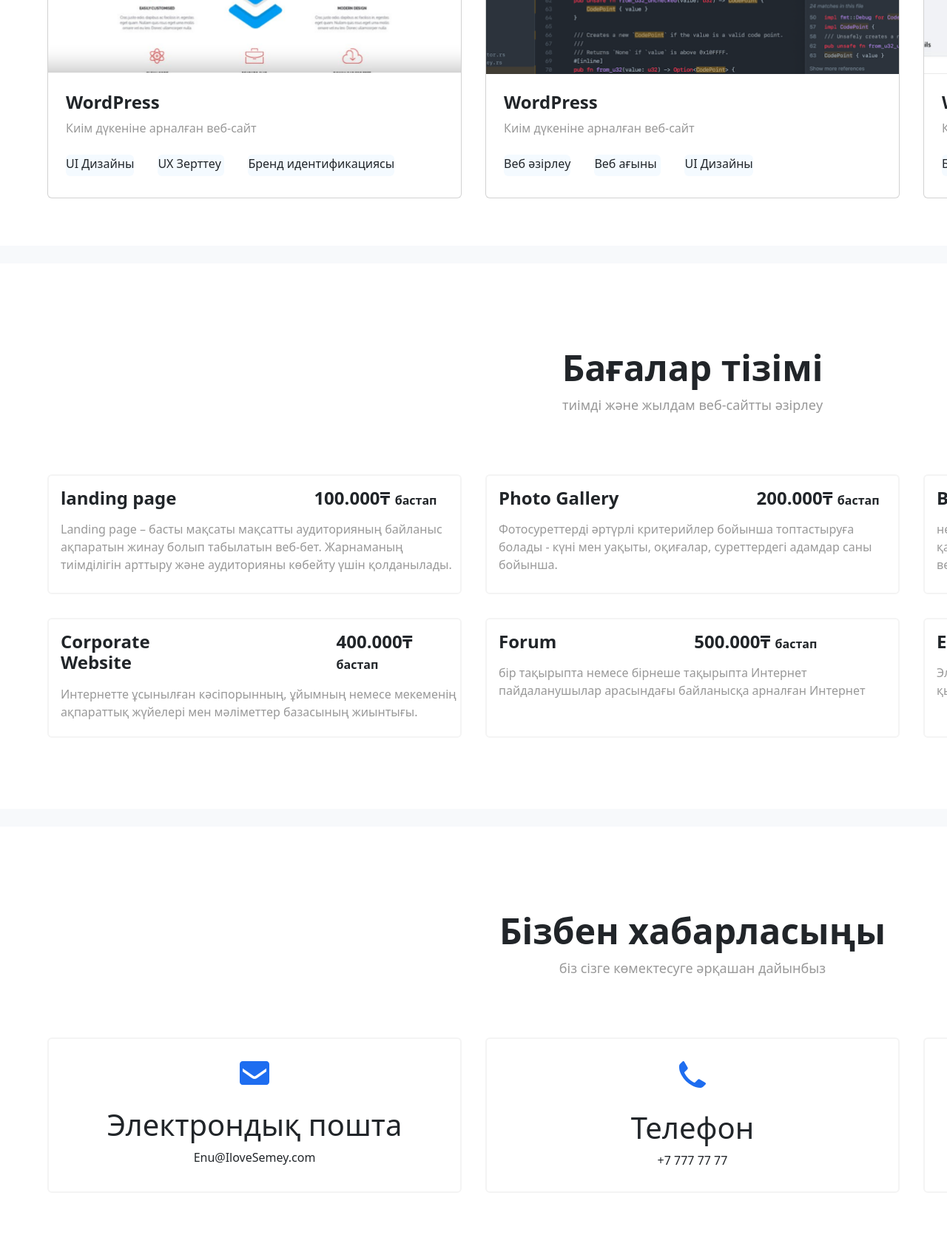
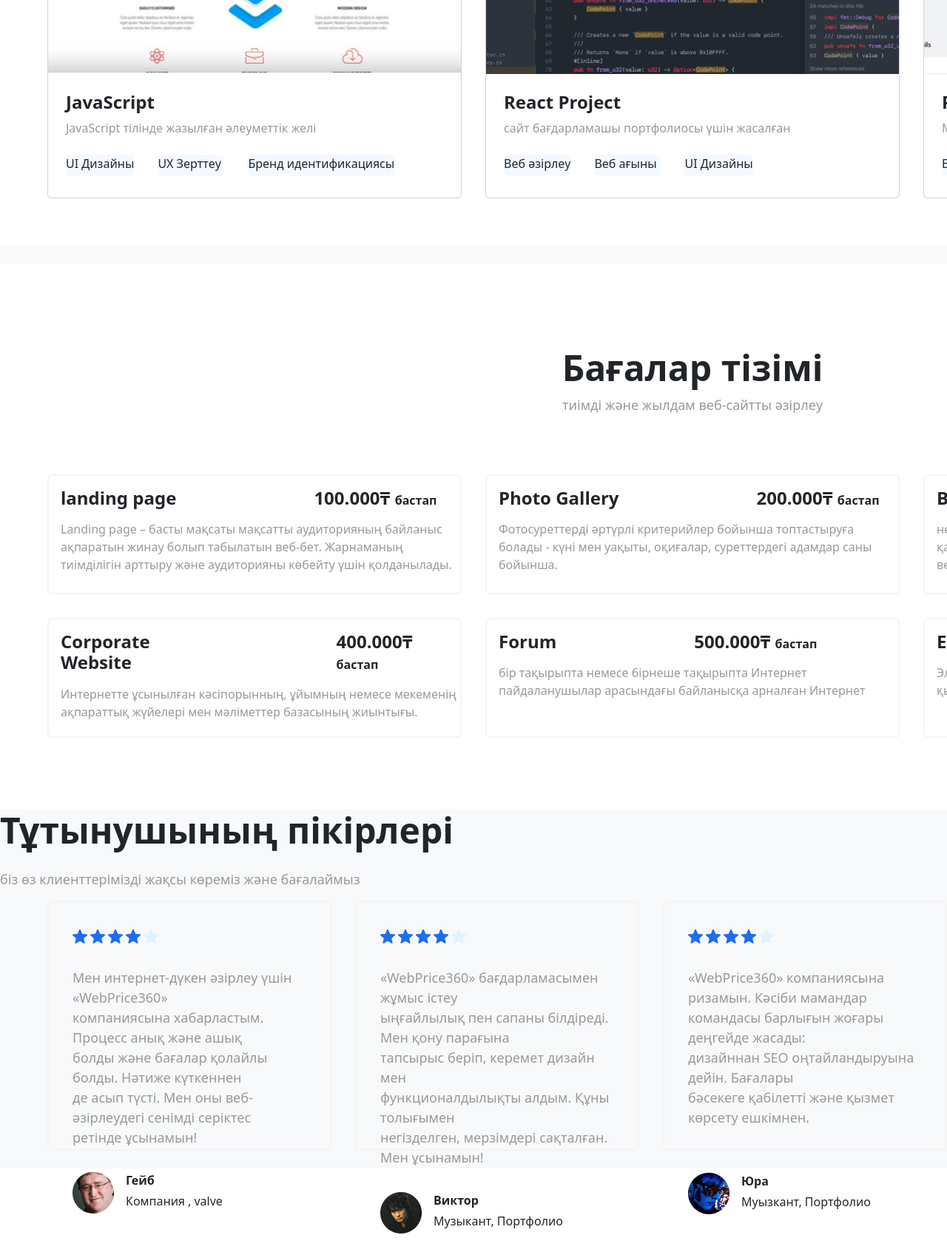
Before and after one commit to irasmrak/WebPrice360, a plain HTML site: page index.html in a window 1280 px wide. Shown: the part 1100-2800 px from the top of the page at 74% size. Drawn offline with nearby package versions, Linux system fonts and the light colour scheme.

Commit message:
Add files via upload

```diff
--- a/index.html
+++ b/index.html
@@ -21,7 +21,7 @@
                 <span class="navbar-toggler-icon"></span>
               </button>
               <div class="collapse navbar-collapse" id="navbarNav">
-                <div class="space" style="width: 542px;"></div>
+                <div class="space" style="width: 460px;"></div>
                 <ul class="navbar-nav">
                   <li class="nav-item" style="color: #1C1C1C;">
                     <a class="nav-link " href="/index.html">Негізгі бет</a>
@@ -33,10 +33,13 @@
                     <a class="nav-link " href="#price">Бағасы</a>
                   </li>
                   <li class="nav-item">
+                    <a class="nav-link " href="#testimonial">Отзывтар</a>
+                  </li>
+                  <li class="nav-item">
                     <a class="nav-link " href="#contacts">Бізбен хабарласу</a>
                   </li>
                 </ul>
-                <button class="btn btn-primary" style="position: absolute; margin-left: 1500px; width: 92px;">Баста</button>
+                <button class="btn btn-primary" style="position: absolute; margin-left: 1500px; width: 92px;"> <a href="/start-page.html" style="text-decoration: none; color: #fff;">Баста</a></button>
               </div>
             </div>
           </nav>
@@ -67,8 +70,8 @@
                 <img src="/media/img/first-card-img.png" alt="first-card-img">
                 <div class="card-content">
                     <div class="card-text" style="margin: 24px;">
-                        <h1 style="font-size: 24px; font-weight: 700;">WordPress</h1>
-                        <p style="font-size: 16px; color: #999999;">Киім дүкеніне арналған веб-сайт</p>
+                        <h1 style="font-size: 24px; font-weight: 700;">JavaScript</h1>
+                        <p style="font-size: 16px; color: #999999;">JavaScript тілінде жазылған әлеуметтік желі</p>
                     </div>
                     <div class="card-tegs" style="display: flex;">
                         <div class="tag">UI  Дизайны</div>
@@ -84,8 +87,8 @@
                 <img src="/media/img/second-card-img.png" alt="second-card-img">
                 <div class="card-content">
                     <div class="card-text" style="margin: 24px;">
-                        <h1 style="font-size: 24px; font-weight: 700;">WordPress</h1>
-                        <p style="font-size: 16px; color: #999999;">Киім дүкеніне арналған веб-сайт</p>
+                        <h1 style="font-size: 24px; font-weight: 700;">React Project</h1>
+                        <p style="font-size: 16px; color: #999999;">сайт бағдарламашы портфолиосы үшін жасалған</p>
                     </div>
                     <div class="card-tegs" style="display: flex;">
                         <div class="tag">Веб әзірлеу</div>
@@ -101,8 +104,8 @@
                 <img src="/media/img/thred-card-img.png" alt="thred-card-img">
                 <div class="card-content">
                     <div class="card-text" style="margin: 24px;">
-                        <h1 style="font-size: 24px; font-weight: 700;">WordPress</h1>
-                        <p style="font-size: 16px; color: #999999;">Киім дүкеніне арналған веб-сайт</p>
+                        <h1 style="font-size: 24px; font-weight: 700;">PHP laravel</h1>
+                        <p style="font-size: 16px; color: #999999;">Мейрамхана компаниясына арналған веб-сайт</p>
                     </div>
                     <div class="card-tegs" style="display: flex;">
                         <div class="tag">Бренд идентификациясы</div>
@@ -211,6 +214,74 @@
         </div>
     </div>
 
+    <!-- Testimonial -->
+
+    <div class="testimonial" id="testimonial">
+        <div class="section-title">
+            <h1 style="font-size: 48px; font-weight: 700; margin-bottom: 24px;">Тұтынушының пікірлері</h1>
+            <p style="font-size: 18px; color: #999999;">біз өз клиенттерімізді жақсы көреміз және бағалаймыз</p>
+        </div>
+        <div class="testimonial-column" style="display: flex;">
+            <div class="testimonial-card" style="margin-left: 64px; width: 560px; height: 337px; border: 2px solid #f4f4f4; border-radius: 6px;">
+                <div class="testimonial-margin" style="margin: 32px;">
+                    <div class="stars">
+                        <img src="/media/img/Stars.png">
+                    </div>
+                    <div class="testimonial-p" style="margin-top: 32px; margin-bottom: 32px;">
+                        <p style="font-size: 18px; color: #999999;">Мен интернет-дүкен әзірлеу үшін «WebPrice360» <br>компаниясына хабарластым. Процесс анық және ашық <br>болды және бағалар қолайлы болды. Нәтиже күткеннен<br> де асып түсті. Мен оны веб-әзірлеудегі сенімді серіктес <br>ретінде ұсынамын!</p>
+                    </div>
+                    <div class="testimonial-avatar" style="display: flex;">
+                        <div class="testimonial-pfp" style="margin-right: 16px;">
+                            <img src="/media/img/avatars/Avatar Image-1.png">
+                        </div>
+                        <div class="testimonial-text">
+                            <p style="font-size: 16px; font-weight: 700;">Гейб</p>
+                            <p style="font-size: 16px; margin-top: -12px;">Компания , valve</p>
+                        </div>
+                    </div>
+                </div>
+            </div>
+            <div class="testimonial-card" style="margin-left: 32px; width: 560px; height: 337px; border: 2px solid #f4f4f4; border-radius: 6px;">
+                <div class="testimonial-margin" style="margin: 32px;">
+                    <div class="stars">
+                        <img src="/media/img/Stars.png">
+                    </div>
+                    <div class="testimonial-p" style="margin-top: 32px; margin-bottom: 32px;">
+                        <p style="font-size: 18px; color: #999999;">«WebPrice360» бағдарламасымен жұмыс істеу<br> ыңғайлылық пен сапаны білдіреді. Мен қону парағына<br> тапсырыс беріп, керемет дизайн мен<br> функционалдылықты алдым. Құны толығымен<br> негізделген, мерзімдері сақталған. Мен ұсынамын!</p>
+                    </div>
+                    <div class="testimonial-avatar" style="display: flex;">
+                        <div class="testimonial-pfp" style="margin-right: 16px;">
+                            <img src="/media/img/avatars/Avatar Image-4.png">
+                        </div>
+                        <div class="testimonial-text">
+                            <p style="font-size: 16px; font-weight: 700;">Виктор</p>
+                            <p style="font-size: 16px; margin-top: -12px;">Музыкант, Портфолио</p>
+                        </div>
+                    </div>
+                </div>
+            </div>
+            <div class="testimonial-card" style="margin-left: 32px; width: 560px; height: 337px; border: 2px solid #f4f4f4; border-radius: 6px;">
+                <div class="testimonial-margin" style="margin: 32px;">
+                    <div class="stars">
+                        <img src="/media/img/Stars.png">
+                    </div>
+                    <div class="testimonial-p" style="margin-top: 32px; margin-bottom: 32px;">
+                        <p style="font-size: 18px; color: #999999;">«WebPrice360» компаниясына ризамын. Кәсіби мамандар <br> командасы барлығын жоғары деңгейде жасады:<br> дизайннан SEO оңтайландыруына дейін. Бағалары<br> бәсекеге қабілетті және қызмет көрсету ешкімнен.</p>
+                    </div>
+                    <div class="testimonial-avatar" style="display: flex; margin-top: 60px;">
+                        <div class="testimonial-pfp" style="margin-right: 16px;">
+                            <img src="/media/img/avatars/Avatar Image-5.png">
+                        </div>
+                        <div class="testimonial-text">
+                            <p style="font-size: 16px; font-weight: 700;">Юра</p>
+                            <p style="font-size: 16px; margin-top: -12px;">Муызкант, Портфолио</p>
+                        </div>
+                    </div>
+                </div>
+            </div>
+        </div>
+    </div>
+
     <!--  Contacts  --->
 
     <div class="Contact" id="contacts">
@@ -221,7 +292,7 @@
 
 
 
-        <div class="contacts-col" style="display: flex; margin-top: 80px;">
+        <div class="contacts-col" style="display: flex;">
             <div class="contacts-content" style="text-align: center;">
                 <img src="/media/img/Vector.svg" alt="email" style="margin-top: 30px; margin-bottom: 30px;">
                 <div class="contacts-text">
@@ -252,6 +323,8 @@
         </div>
     </div>
 
+ <!-- Footer -->
+
     <footer>
         <div class="container">
             <div class="footer-content" style="display: flex; padding-top: 113px;">
```
Also changed, not shown: start-page.html (added, +48 -0 lines).
